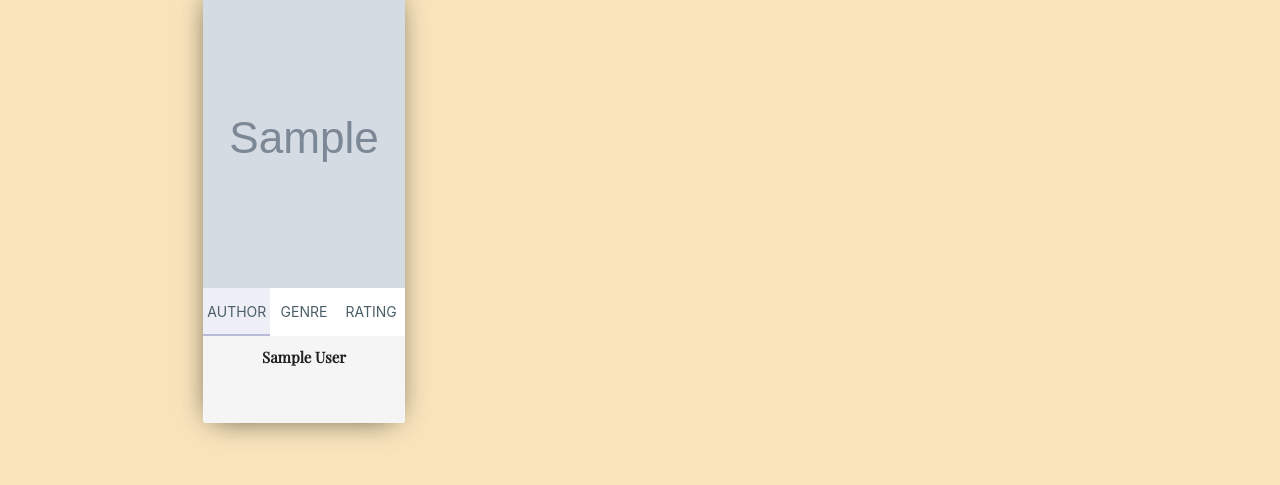
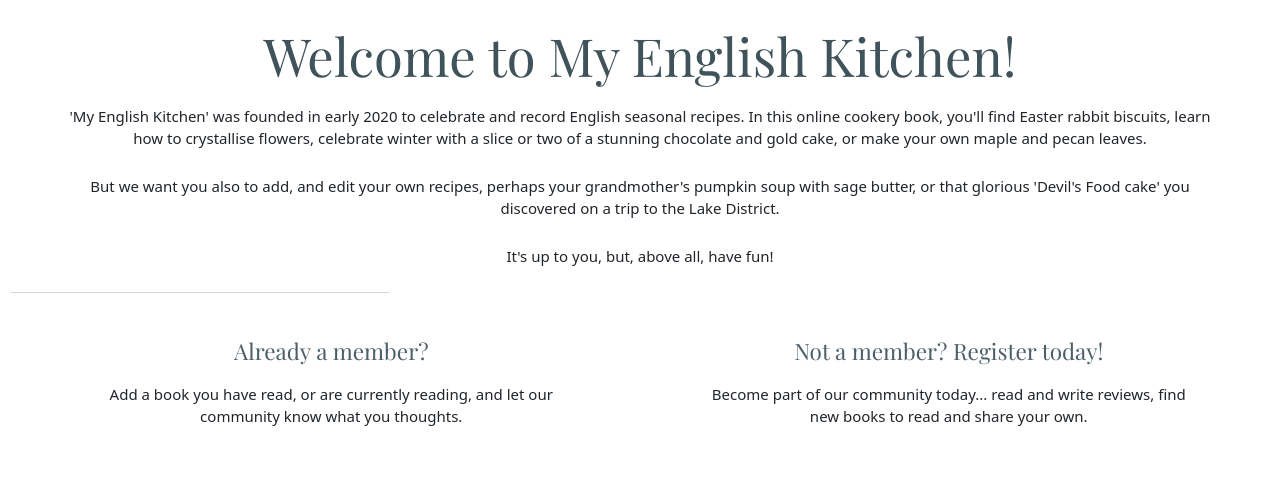
Before and after one commit to margaretalice/pears, a Flask app: page / in a window 1280 px wide. Shown: the part 1048-1533 px from the top of the page. Run offline with Flask 2, Linux system fonts and the light colour scheme; grey boxes marked "Sample" are stand-in pictures; a database or web service that is not in the repository returns one stand-in record (values such as "Sample title"); some libraries are stand-ins or nearby versions.

Commit message:
. updated

```diff
--- a/app.py
+++ b/app.py
@@ -6,8 +6,8 @@
 
 app = Flask(__name__)
 
-app.config["MONGO_DBNAME"] = 'i_brary'
-app.config['MONGO_URI'] = 'mongodb://sw1ckham:1hamcvcw123@myfirstcluster-shard-00-00-iff8d.mongodb.net:27017,myfirstcluster-shard-00-01-iff8d.mongodb.net:27017,myfirstcluster-shard-00-02-iff8d.mongodb.net:27017/i_brary?ssl=true&replicaSet=myFirstCluster-shard-0&authSource=admin&retryWrites=true&w=majority'
+app.config["MONGO_DBNAME"] = 'gilded_gingerbread'
+app.config['MONGO_URI'] = 'mongodb+srv://Lucie:purplecambridge58@myfirstcluster.yzvdc.mongodb.net/gilded_gingerbread?retryWrites=true&w=majority'
 
 mongo = PyMongo(app)
 
@@ -116,6 +116,13 @@
     session.clear()
     return redirect(url_for('index'))
 
+
+
+@app.route('/autumn')
+def autumn():
+    return render_template('autumn.html')
+
+
 if __name__ == '__main__':
     app.secret_key = 'mysecret'
     app.run(host=os.environ.get('IP'),
--- a/static/css/style.css
+++ b/static/css/style.css
@@ -13,13 +13,21 @@
     -webkit-box-direction: normal;
         -ms-flex-direction: column;
             flex-direction: column;
-    background-color:#f9e5bc;
+    background-color:cornsilk;
   }
 
 main {
     -webkit-box-flex: 1;
         -ms-flex: 1 0 auto;
             flex: 1 0 auto;
+  }
+  #pic{
+      justify-content:center;
+  }
+
+  #intropic{
+      text-align: center;
+      margin-top: 20px;
   }
 
 /*-- Headings ---*/
@@ -186,6 +194,8 @@
     float:left;
     width:50%;
     padding:5%;
+
+
 }
 
 .row: :after{
@@ -200,8 +210,23 @@
     text-align: center;
 }
 
+.info{
+    font-size: 15px;
+    font-family: Roboto;
+    color:#000;
 
+}
+#white{
+    text-align:center;
+    background-color: rgba(45,45,45,0.1);
+    color: #4b5f69;
+    padding:10px;
+    font-weight: 400;
+}
 
+#leaf{
+    box-shadow: 0 10px 20px rgba(0,0,0,0.19), 0 6px 6px rgba(0,0,0,0.23);
+}
 
 
 /* --- Footer ---*/
--- a/templates/base.html
+++ b/templates/base.html
@@ -9,7 +9,8 @@
 	<link rel="stylesheet" href="{{url_for('static', filename='css/style.css')}}" type="text/css">
 	<meta charset="UTF-8">
 	<meta name="viewport" content="width=device-width, initial-scale=1.0">
-	<meta http-equiv="X-UA-Compatible" content="ie=edge">
+    <meta http-equiv="X-UA-Compatible" content="ie=edge">
+    <link href="https://cdn.jsdelivr.net/npm/bootstrap@5.0.0/dist/css/bootstrap.min.css" rel="stylesheet" integrity="sha384-wEmeIV1mKuiNpC+IOBjI7aAzPcEZeedi5yW5f2yOq55WWLwNGmvvx4Um1vskeMj0" crossorigin="anonymous">
 
 
 	<title>I-Brary</title>
@@ -35,7 +36,8 @@
 								{% else %}
 								<li><a href="{{url_for('add_book')}}">Add Book</a></li>
 								<li><a href="{{url_for('show_books')}}">My Books</a></li>
-								<li><a href="{{url_for('logout')}}">Log Out</a></li>
+                                <li><a href="{{url_for('logout')}}">Log Out</a></li>
+                                <li><a href="{{url_for('autumn.html')}}">Autumn Recipes</a></li>
 								{% endif %}
 							</ul>
 						</div>
@@ -50,7 +52,8 @@
 					{% else %}
 					<li><a href="{{url_for('add_book')}}">Add Book</a></li>
 					<li><a href="{{url_for('show_books')}}">My Books</a></li>
-					<li><a href="{{url_for('logout')}}">Log Out</a></li>
+                    <li><a href="{{url_for('logout')}}">Log Out</a></li>
+                    <li><a href="{{url_for('autumn.html')}}">Autumn Recipes</a></li>
 					{% endif %}
 				</ul>
 
@@ -98,6 +101,7 @@
 	<script src="https://kit.fontawesome.com/1d7b4fd179.js" crossorigin="anonymous"></script>
 	<script src="https://cdnjs.cloudflare.com/ajax/libs/materialize/1.0.0/js/materialize.min.js"></script>
 	<script>
+    <script src="https://cdn.jsdelivr.net/npm/bootstrap@5.0.0/dist/js/bootstrap.bundle.min.js" integrity="sha384-p34f1UUtsS3wqzfto5wAAmdvj+osOnFyQFpp4Ua3gs/ZVWx6oOypYoCJhGGScy+8" crossorigin="anonymous"></script>
 		$(document).ready(function(){
             $('.tabs').tabs();
             $('.sidenav').sidenav();
--- a/templates/index.html
+++ b/templates/index.html
@@ -2,14 +2,19 @@
 {% block content %}
 
 <div class="container-fluid">
-	<div class="row valign-wrapper">
+<div class="row" id="intropic">
+
+<img src="https://www.thebalancecareers.com/thmb/WWiegaOXFEWN1VKsDUYiE9scvsI=/400x250/filters:no_upscale():max_bytes(150000):strip_icc()/recipe-notes-cookbook-56a79db75f9b58b7d0ec23bd.jpg" class="center" id="pos" alt="picture of recipe notebook">
+</div>
+</div>
+<div class="container-fluid">
+	<div class="row valign-wrapper" id="intro">
 		<div class="col s12 valign">
-			<h2 class="mainHeading center">Welcome to I‑Brary!</h2>
-			<p class="homePageText center">A site designed for avid readers to share and store your favourite books!
-			</p>
-		</div>
-	</div>
-</div>
+			<h2 class="mainHeading center">Welcome to My English Kitchen!</h2>
+			<p class="homePageText center">
+            'My English Kitchen' was founded in early 2020 to celebrate and record English seasonal recipes. In this online cookery book, you'll find Easter rabbit biscuits, learn how to crystallise flowers, celebrate winter with a slice or two of a stunning chocolate and gold cake, or make your own maple and pecan leaves.</p>
+<p class="homePageText center">But we want you also to add, and edit your own recipes, perhaps your grandmother's pumpkin soup with sage butter, or that glorious 'Devil's Food cake' you discovered on a trip to the Lake District.</p>
+<p class="homePageText center">It's up to you, but, above all, have fun!</p>
 
 <hr class="block-dividerHome">
 
@@ -70,7 +75,7 @@
 				<div class="card-image">
 					<img src= "{{book.img_url}}" alt="Image of a book">
                     </div>
-					<!-- <div class="card-content title-content">
+                 <!-- <div class="card-content title-content">
 						<span class="card-title grey-text text-darken-4">{{book.book_name}}</span>
 					</div> -->
 					<div class="card-tabs">
@@ -92,26 +97,27 @@
 		</div>
     </div>
     <div class="container">
-        <div class="column">
+        <div class="column" id="pic">
 
             <img src="https://i.dailymail.co.uk/i/pix/2013/12/05/article-0-19DC732400000578-541_634x647.jpg" alt="picture of gingerbread men" width="400px" height="350px" id="gilded">
-            <p>Click here to view more. <a href="#">Winter Recipes.</a></p>
+            <p class="info">Click here to view more. <a href="#">Winter Recipes.</a></p>
         </div>
         <div class="column">
             <img src="https://secure.i.telegraph.co.uk/multimedia/archive/01598/p_pansy-wreath-cak_1598513c.jpg" alt="picture of cake with pansies" width="400px" height="350px" float="right" id="pansy">
-            <p>Click here to view more. <a href="#">Spring Recipes.</a></p>
+            <p class="info">Click here to view more. <a href="#">Spring Recipes.</a></p>
         </div>
           <div class="column">
             <img src="https://www.cookingclassy.com/wp-content/uploads/2015/05/fresh-strawberry-cake4-srgb..jpg" alt="picture of cake with strawberries" width="400px" height="350px" id="strawberries">
 
-            <p>Click here to view more. <a href="#">Summer Recipes.</a></p>
+            <p class="info">Click here to view more. <a href="#">Summer Recipes.</a></p>
           </div>
           <div class="column">
-            <img src="https://i.pinimg.com/originals/33/41/77/33417749d9bcc04efaaa3da6d53c29a2.jpg" alt="picture of autumn leaf cake" width="400px" height="350px" float="right" id="leaf">
-            <p>Click here to view more. <a href="#">Autumn Recipes.</a></p>
+            <img src="https://i.pinimg.com/originals/33/41/77/33417749d9bcc04efaaa3da6d53c29a2.jpg" alt="picture of autumn leaf cake" text="Autumn" width="400px" height="350px" float="right" id="leaf">
+           <p class="info">Click here to view more. <a href= "{{url_for('autumn')}}"> Autumn Recipes. </a></p>
             </div>
 
            </div>
+
 
 
 	<div class="container"
```
Also changed, not shown: templates/autumn.html (added, +8 -0 lines).
